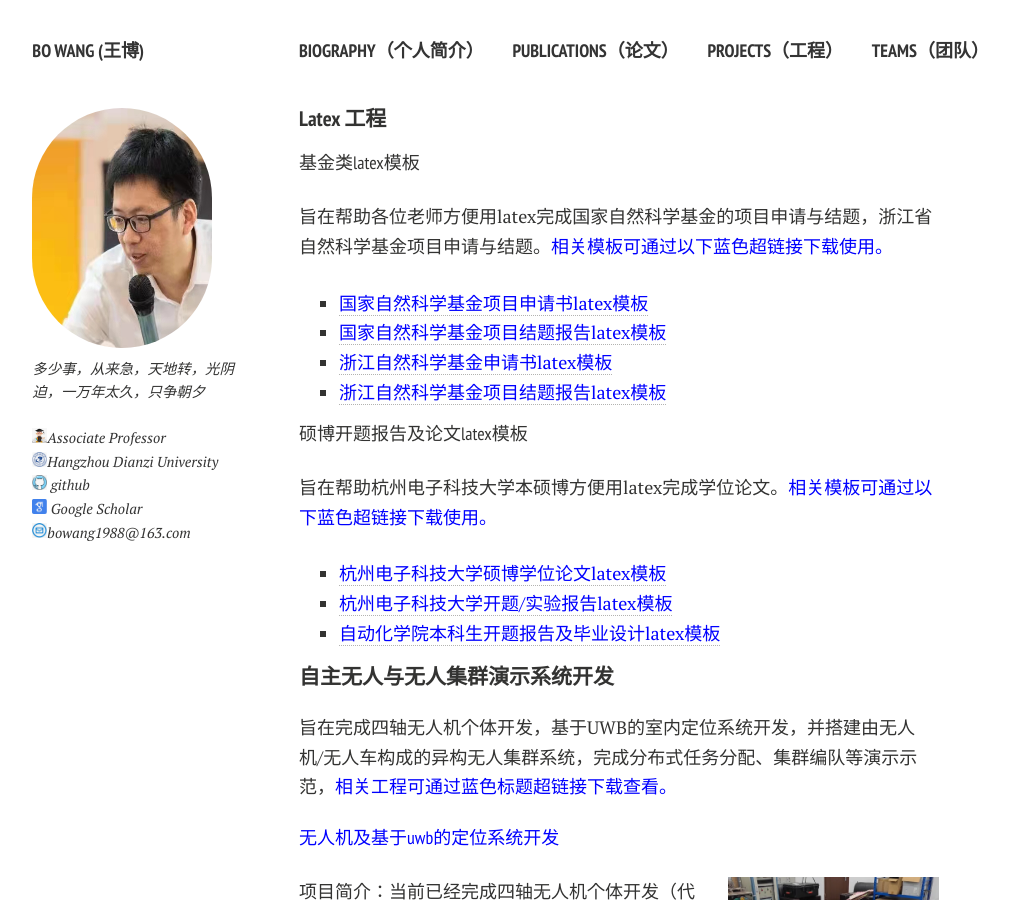
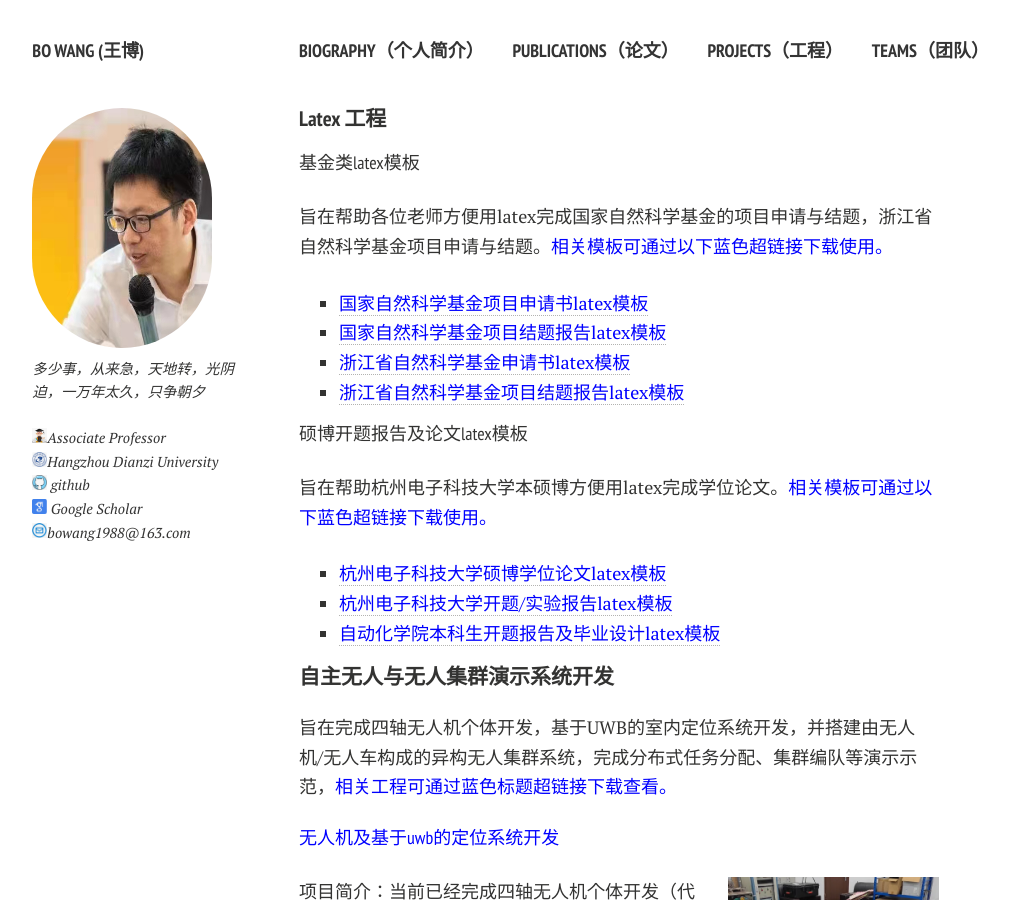
Before and after one commit to wennboo/wennboo.github.io, a Jekyll site: the page built from projects.md, in a window 1280 px wide and 900 px high. Shown: the whole window, without its empty margins (21-1030 px from the left). Built offline with Jekyll 4.4.1, drawn with Linux system fonts in a browser that asks for light colours; nearby versions of some CDN libraries; comment, search, counter and statistics services are not loaded; a style sheet for code colours, icons or effects is not loaded.

Commit message:
Update projects.md

```diff
--- a/projects.md
+++ b/projects.md
@@ -11,8 +11,8 @@ title: Projects
 
 - [<font color=blue>国家自然科学基金项目申请书latex模板</font>](https://github.com/wennboo/NSFC-application-report-latex)
 - [<font color=blue>国家自然科学基金项目结题报告latex模板</font>](https://github.com/wennboo/NSFC-concluding-report-latex)
-- [<font color=blue>浙江自然科学基金申请书latex模板</font>](https://github.com/wennboo/ZPNSF-application-report-template)
-- [<font color=blue>浙江自然科学基金项目结题报告latex模板</font>](https://github.com/wennboo/ZPNSF-concluding-report-template)
+- [<font color=blue>浙江省自然科学基金申请书latex模板</font>](https://github.com/wennboo/ZPNSF-application-report-template)
+- [<font color=blue>浙江省自然科学基金项目结题报告latex模板</font>](https://github.com/wennboo/ZPNSF-concluding-report-template)
 
 ###### 硕博开题报告及论文latex模板
 旨在帮助杭州电子科技大学本硕博方便用latex完成学位论文。<font color=blue>相关模板可通过以下蓝色超链接下载使用。</font>
```
